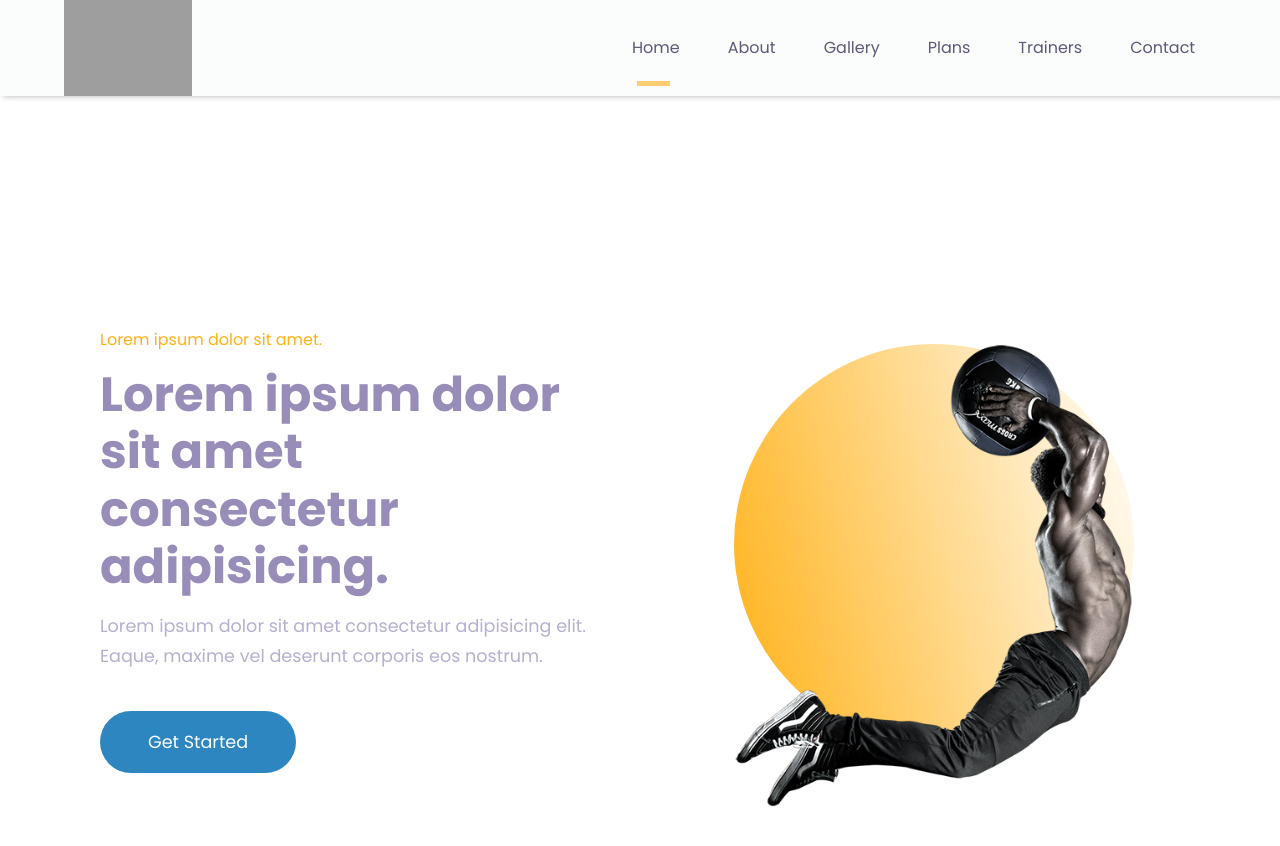
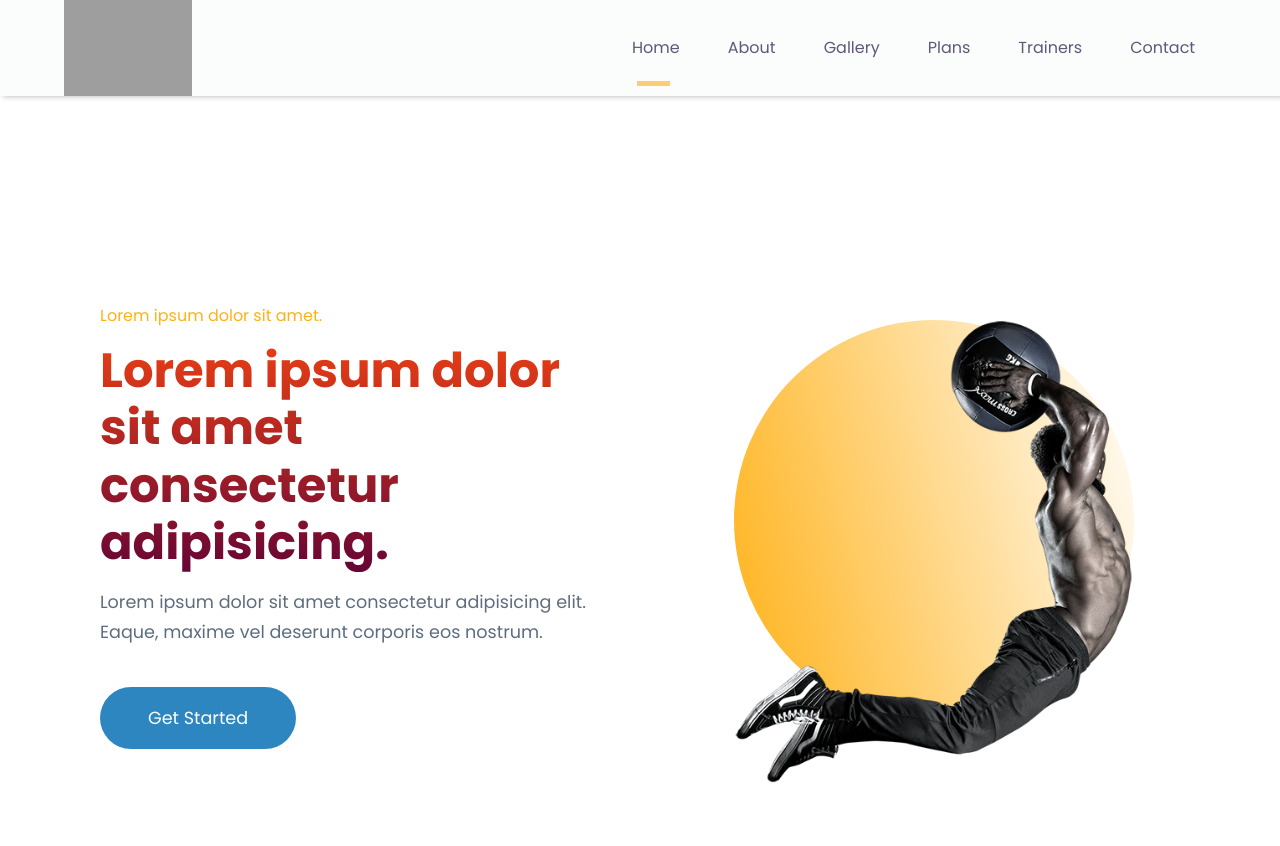
Before and after one commit to belaymit/reactjs-website, a React (Create React App) app: page / in a window 1280 px wide. Shown: the top 846 px of the page. Built offline with nearby package versions, Linux system fonts and the light colour scheme; grey boxes are pictures that could not be loaded.

Commit message:
added gradient style to headline text

```diff
--- a/src/Pages/home/home.css
+++ b/src/Pages/home/home.css
@@ -1,6 +1,5 @@
 .main-header {
-  /* width: 100vw; */
-  height: 100vh;
+  height: calc(100vh - 3rem);
   display: grid;
   place-items: center;
   margin: 3rem 100px 0 100px;
@@ -21,9 +20,16 @@
   font-weight: 400;
 }
 
+.main-header-left h1 {
+  background: -webkit-linear-gradient(#e93e14, hsl(330, 91%, 21%));
+  -webkit-background-clip: text;
+  -webkit-text-fill-color: transparent;
+}
+
 .main-header-left p {
   margin: 1rem 0 3.5rem;
   font-size: 1.1rem;
+  color: #5d6d7e;
 }
 
 .main-header-right {
@@ -38,12 +44,13 @@
   background: linear-gradient(75deg, var(--color-secondary), transparent);
   border-radius: 50%;
   position: absolute;
+  transition: var(--transition);
 }
 
 .main-header-image {
   position: relative;
 }
 
-.main-header:hover .main-header-circle {
+.main-header-right:hover .main-header-circle {
   filter: blur(5px);
 }
```
